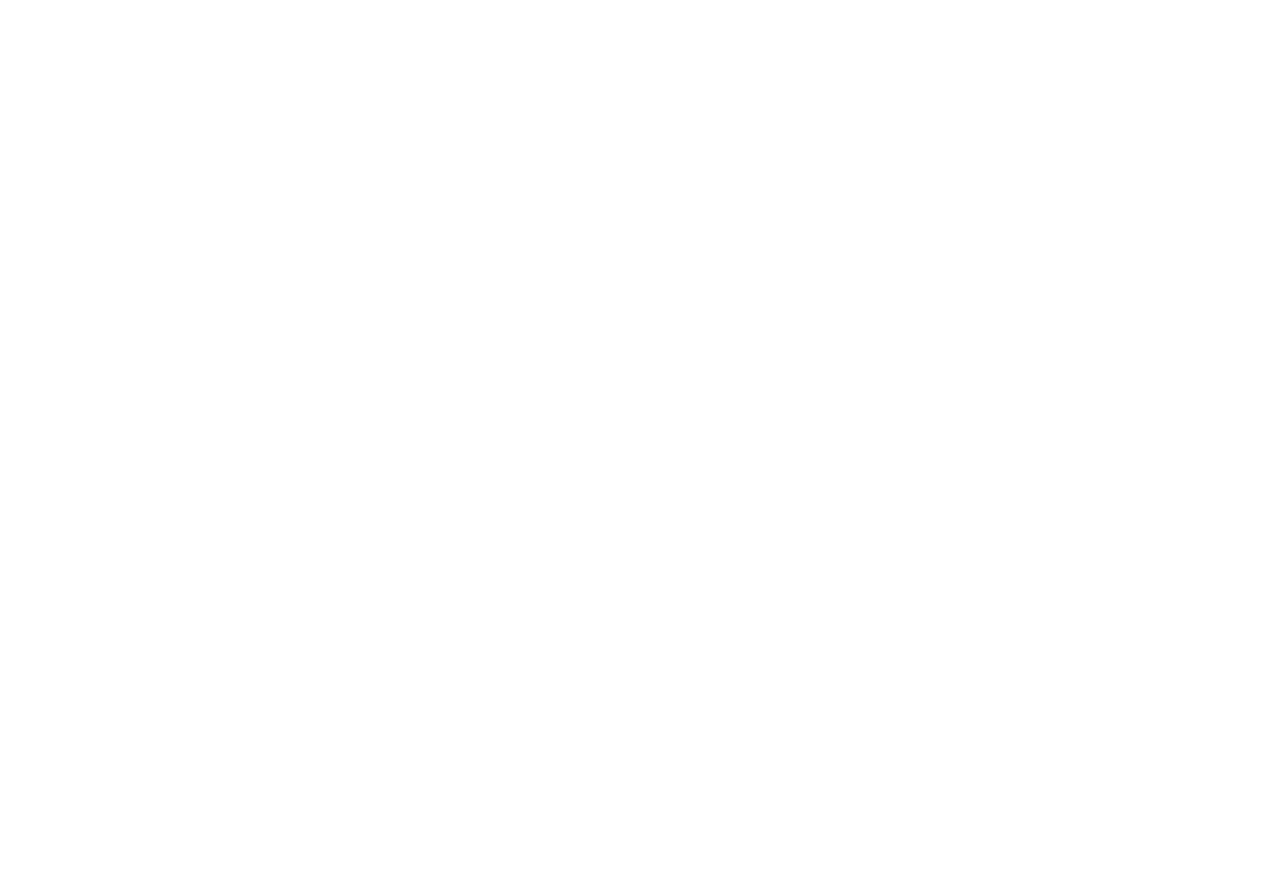
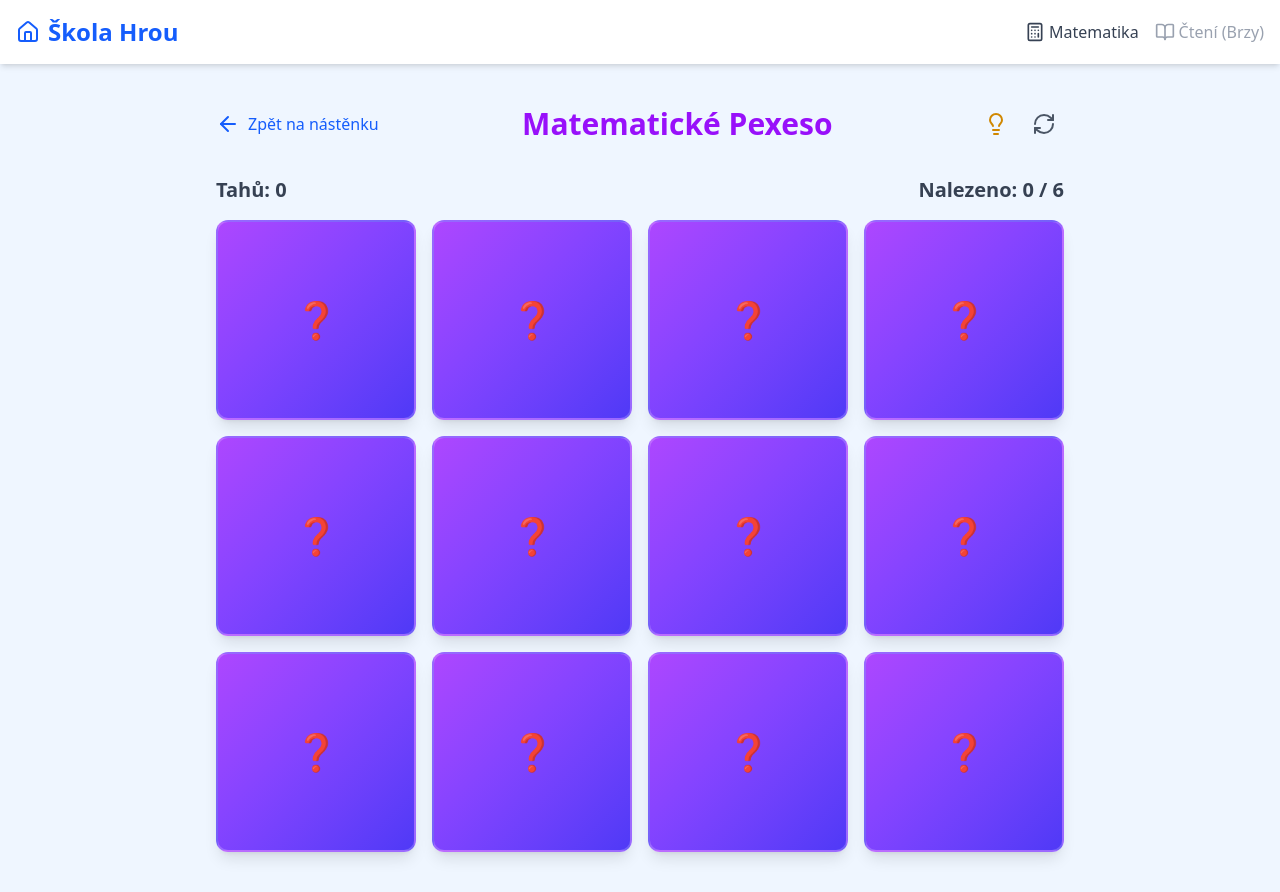
Before and after one commit to twiggy22/app_skola, a React (Vite) app: page /grade1/math/memory in a window 1280 px wide. Before the commit this address had no page. Before the commit the page ends 800 px from the top, so only its background shows below. Built offline with nearby package versions, Linux system fonts and the light colour scheme.

Commit message:
Pridani Matematickeho Pexesa

```diff
--- a/src/App.jsx
+++ b/src/App.jsx
@@ -7,6 +7,7 @@
 import { AdditionGame } from './modules/grade1/math/AdditionGame';
 import { SubtractionGame } from './modules/grade1/math/SubtractionGame';
 import { ComparisonGame } from './modules/grade1/math/ComparisonGame';
+import { MemoryGame } from './modules/grade1/math/MemoryGame';
 import { GameConfig } from './config';
 
 function App() {
@@ -20,6 +21,7 @@
           <Route path="grade1/math/addition" element={<AdditionGame maxNumber={GameConfig.maxNumber} />} />
           <Route path="grade1/math/subtraction" element={<SubtractionGame maxNumber={GameConfig.maxNumber} />} />
           <Route path="grade1/math/comparison" element={<ComparisonGame maxNumber={GameConfig.maxNumber} />} />
+          <Route path="grade1/math/memory" element={<MemoryGame maxNumber={GameConfig.maxNumber} />} />
         </Route>
       </Routes>
     </BrowserRouter>
--- a/src/modules/grade1/math/MathDashboard.jsx
+++ b/src/modules/grade1/math/MathDashboard.jsx
@@ -42,6 +42,13 @@
           <h3 className="text-xl font-bold text-gray-800">Porovnávání</h3>
           <p className="text-gray-500 text-sm">Větší nebo menší?</p>
         </Link>
+
+        {/* Memory Game */}
+        <Link to="memory" className="bg-white p-6 rounded-2xl shadow-md hover:shadow-xl transition-all border-b-4 border-indigo-200 hover:-translate-y-1 flex flex-col items-center gap-4 w-full max-w-[250px]">
+          <div className="text-6xl mb-2">🎴</div>
+          <h3 className="text-xl font-bold text-gray-800">Pexeso</h3>
+          <p className="text-gray-500 text-sm">Najdi příklad a výsledek</p>
+        </Link>
       </div>
     </div>
   );
--- /dev/null
+++ b/src/modules/grade1/math/MemoryGame.jsx
@@ -0,0 +1,233 @@
+import React, { useState, useEffect } from 'react';
+import confetti from 'canvas-confetti';
+import { ArrowLeft, RefreshCw, Lightbulb, X } from 'lucide-react';
+import { Link } from 'react-router-dom';
+
+export function MemoryGame({ maxNumber = 20 }) {
+  const [showHelp, setShowHelp] = useState(false);
+  const [cards, setCards] = useState([]);
+  const [flippedCards, setFlippedCards] = useState([]);
+  const [matchedPairs, setMatchedPairs] = useState(0);
+  const [moves, setMoves] = useState(0);
+  const [isLocked, setIsLocked] = useState(false);
+
+  const generateCards = () => {
+    const numPairs = 6; // 12 cards total
+    const newCards = [];
+
+    for (let i = 0; i < numPairs; i++) {
+      // Generate simple addition problems
+      const a = Math.floor(Math.random() * (maxNumber / 2));
+      const b = Math.floor(Math.random() * (maxNumber / 2));
+      const result = a + b;
+
+      // Create pair
+      const pairId = i;
+      newCards.push({
+        id: `eq-${i}`,
+        content: `${a} + ${b}`,
+        value: result,
+        type: 'equation',
+        isFlipped: false,
+        isMatched: false,
+        pairId: pairId
+      });
+      newCards.push({
+        id: `res-${i}`,
+        content: `${result}`,
+        value: result,
+        type: 'result',
+        isFlipped: false,
+        isMatched: false,
+        pairId: pairId
+      });
+    }
+
+    // Shuffle
+    return newCards.sort(() => Math.random() - 0.5);
+  };
+
+  const initializeGame = () => {
+    setCards(generateCards());
+    setFlippedCards([]);
+    setMatchedPairs(0);
+    setMoves(0);
+    setIsLocked(false);
+  };
+
+  useEffect(() => {
+    initializeGame();
+  }, [maxNumber]);
+
+  const handleCardClick = (id) => {
+    if (isLocked) return;
+
+    const clickedCard = cards.find(c => c.id === id);
+    if (clickedCard.isFlipped || clickedCard.isMatched) return;
+
+    // Flip the card
+    const newCards = cards.map(c =>
+      c.id === id ? { ...c, isFlipped: true } : c
+    );
+    setCards(newCards);
+
+    const newFlippedCards = [...flippedCards, clickedCard];
+    setFlippedCards(newFlippedCards);
+
+    if (newFlippedCards.length === 2) {
+      setMoves(moves + 1);
+      setIsLocked(true);
+      checkForMatch(newFlippedCards, newCards);
+    }
+  };
+
+  const checkForMatch = (currentFlipped, currentCards) => {
+    const [card1, card2] = currentFlipped;
+    const isMatch = card1.value === card2.value && card1.id !== card2.id;
+
+    if (isMatch) {
+      const newCards = currentCards.map(c =>
+        c.id === card1.id || c.id === card2.id
+          ? { ...c, isMatched: true, isFlipped: true }
+          : c
+      );
+      setCards(newCards);
+      setFlippedCards([]);
+      setIsLocked(false);
+      setMatchedPairs(prev => {
+        const newCount = prev + 1;
+        if (newCount === 6) {
+          confetti({ particleCount: 200, spread: 100, origin: { y: 0.6 } });
+        }
+        return newCount;
+      });
+    } else {
+      // No match, flip back after delay
+      setTimeout(() => {
+        const newCards = currentCards.map(c =>
+          c.id === card1.id || c.id === card2.id
+            ? { ...c, isFlipped: false }
+            : c
+        );
+        setCards(newCards);
+        setFlippedCards([]);
+        setIsLocked(false);
+      }, 1000);
+    }
+  };
+
+  return (
+    <div className="p-6 max-w-4xl mx-auto">
+      <div className="flex items-center justify-between mb-8">
+        <Link to="/" className="flex items-center text-blue-600 hover:text-blue-800 transition-colors">
+          <ArrowLeft className="w-6 h-6 mr-2" />
+          Zpět na nástěnku
+        </Link>
+        <h1 className="text-3xl font-bold text-purple-600">Matematické Pexeso</h1>
+        <div className="flex gap-2">
+          <button
+            onClick={() => setShowHelp(true)}
+            className="p-2 rounded-full hover:bg-yellow-100 text-yellow-600 transition-colors"
+            title="Nápověda"
+          >
+            <Lightbulb className="w-6 h-6" />
+          </button>
+          <button
+            onClick={initializeGame}
+            className="p-2 rounded-full hover:bg-gray-100 transition-colors"
+            title="Nová hra"
+          >
+            <RefreshCw className="w-6 h-6 text-gray-600" />
+          </button>
+        </div>
+      </div>
+
+      <div className="flex justify-between mb-4 text-xl font-semibold text-gray-700">
+        <div>Tahů: {moves}</div>
+        <div>Nalezeno: {matchedPairs} / 6</div>
+      </div>
+
+      <div className="grid grid-cols-3 sm:grid-cols-4 gap-4">
+        {cards.map(card => (
+          <div
+            key={card.id}
+            onClick={() => handleCardClick(card.id)}
+            className="aspect-[3/4] sm:aspect-square cursor-pointer relative group [perspective:1000px]"
+          >
+            <div className={`
+              w-full h-full transition-all duration-500 [transform-style:preserve-3d]
+              ${card.isFlipped || card.isMatched ? '[transform:rotateY(180deg)]' : ''}
+            `}>
+              {/* Card Back */}
+              <div className="absolute w-full h-full [backface-visibility:hidden] bg-gradient-to-br from-purple-500 to-indigo-600 rounded-xl shadow-lg flex items-center justify-center border-2 border-white/20">
+                <span className="text-4xl">❓</span>
+              </div>
+
+              {/* Card Front */}
+              <div className={`
+                absolute w-full h-full [backface-visibility:hidden] [transform:rotateY(180deg)]
+                bg-white rounded-xl shadow-lg flex items-center justify-center border-4
+                ${card.isMatched ? 'border-green-400 bg-green-50' : 'border-purple-200'}
+              `}>
+                <span className="text-2xl sm:text-3xl font-bold text-gray-800">
+                  {card.content}
+                </span>
+              </div>
+            </div>
+          </div>
+        ))}
+      </div>
+
+      {matchedPairs === 6 && (
+        <div className="mt-8 text-center animate-bounce">
+          <h2 className="text-2xl font-bold text-green-600">Výborně! Všechny páry nalezeny! 🎉</h2>
+          <button
+            onClick={initializeGame}
+            className="mt-4 px-6 py-2 bg-purple-600 text-white rounded-full hover:bg-purple-700 transition-colors shadow-lg"
+          >
+            Hrát znovu
+          </button>
+        </div>
+      )}
+
+      {/* Help Modal */}
+      {showHelp && (
+        <div className="fixed inset-0 bg-black/50 flex items-center justify-center z-50 p-4">
+          <div className="bg-white rounded-2xl p-6 max-w-md w-full shadow-2xl relative animate-in fade-in zoom-in duration-200">
+            <button
+              onClick={() => setShowHelp(false)}
+              className="absolute top-4 right-4 text-gray-400 hover:text-gray-600"
+            >
+              <X className="w-6 h-6" />
+            </button>
+
+            <div className="flex items-center gap-3 mb-4 text-purple-600">
+              <Lightbulb className="w-8 h-8" />
+              <h2 className="text-2xl font-bold">Jak hrát?</h2>
+            </div>
+
+            <div className="space-y-4 text-gray-600">
+              <p>
+                Cílem hry je najít všechny dvojice karet, které k sobě patří.
+              </p>
+              <ul className="list-disc list-inside space-y-2 ml-2">
+                <li>Jedna karta obsahuje <strong>příklad</strong> (např. <span className="font-mono bg-gray-100 px-1 rounded">2 + 3</span>).</li>
+                <li>Druhá karta obsahuje <strong>výsledek</strong> (např. <span className="font-mono bg-gray-100 px-1 rounded">5</span>).</li>
+              </ul>
+              <p>
+                Otáčejte karty kliknutím. Pokud najdete správnou dvojici, zůstane otočená. Hodně štěstí! 🍀
+              </p>
+            </div>
+
+            <button
+              onClick={() => setShowHelp(false)}
+              className="w-full mt-6 py-3 bg-purple-600 text-white rounded-xl font-bold hover:bg-purple-700 transition-colors"
+            >
+              Rozumím
+            </button>
+          </div>
+        </div>
+      )}
+    </div>
+  );
+}
```
